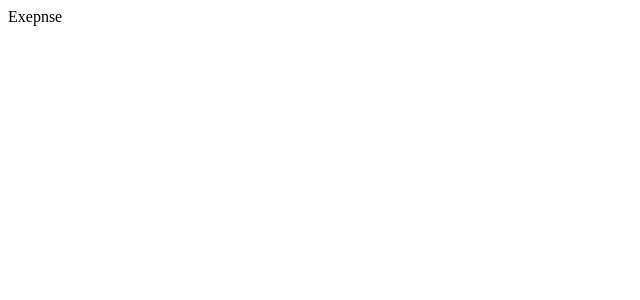
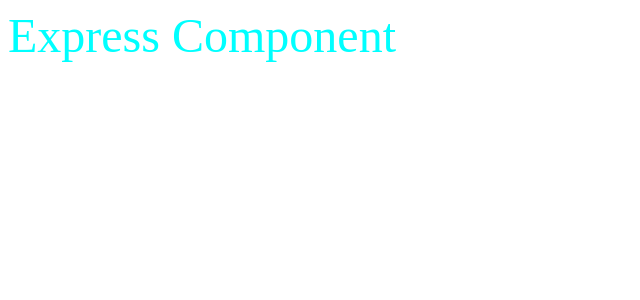
Before and after one commit to hayelomt/expense, a Next.js app: page /expense in a window 1280 px wide. Shown: the top 300 px of the page, without its empty margins (0-640 px from the left). Built offline with nearby package versions, Linux system fonts and the light colour scheme.

Commit message:
Sass nd css config

```diff
--- /dev/null
+++ b/components/expense/expense.css
@@ -0,0 +1,4 @@
+.expense {
+  font-size: 3em;
+  color: aqua;
+}
--- a/components/expense/index.js
+++ b/components/expense/index.js
@@ -0,0 +1,13 @@
+
+import React from 'react';
+import './expense.css'
+
+function Expense() {
+  return (
+    <div className="expense">
+      Express Component
+    </div>
+  )
+}
+
+export default Expense;
--- /dev/null
+++ b/components/layout/Layout.js
@@ -0,0 +1,10 @@
+import React from 'react';
+
+const Layout = ({children}) => (
+  <React.Fragment>
+    {children}
+  </React.Fragment>
+);
+
+
+export default Layout;
--- /dev/null
+++ b/next.config.js
@@ -0,0 +1,3 @@
+const withSass = require('@zeit/next-sass');
+const withCss = require('@zeit/next-css')
+module.exports = withSass(withCss({}));
--- a/package.json
+++ b/package.json
@@ -12,9 +12,12 @@
   "license": "ISC",
   "description": "",
   "dependencies": {
+    "@zeit/next-css": "^1.0.1",
+    "@zeit/next-sass": "^1.0.1",
     "axios": "^0.19.0",
     "express": "^4.17.1",
     "next": "^9.0.6",
+    "node-sass": "^4.12.0",
     "react": "^16.9.0",
     "react-dom": "^16.9.0"
   }
--- a/pages/expense/index.js
+++ b/pages/expense/index.js
@@ -1,7 +1,10 @@
+import Layout from "../../components/layout/Layout";
+import ExpenseComponent from '../../components/expense';
+
 const Index = () => (
-  <div>
-    Exepnse
-  </div>
+  <Layout>
+    <ExpenseComponent />
+  </Layout>
 )
 
 export default Index;
```
Also changed, not shown: pages/_documents.js (added, +27 -0 lines), pages/index.js (+6 -3 lines), pages/transactions/index.js (+7 -3 lines), stories.txt.
